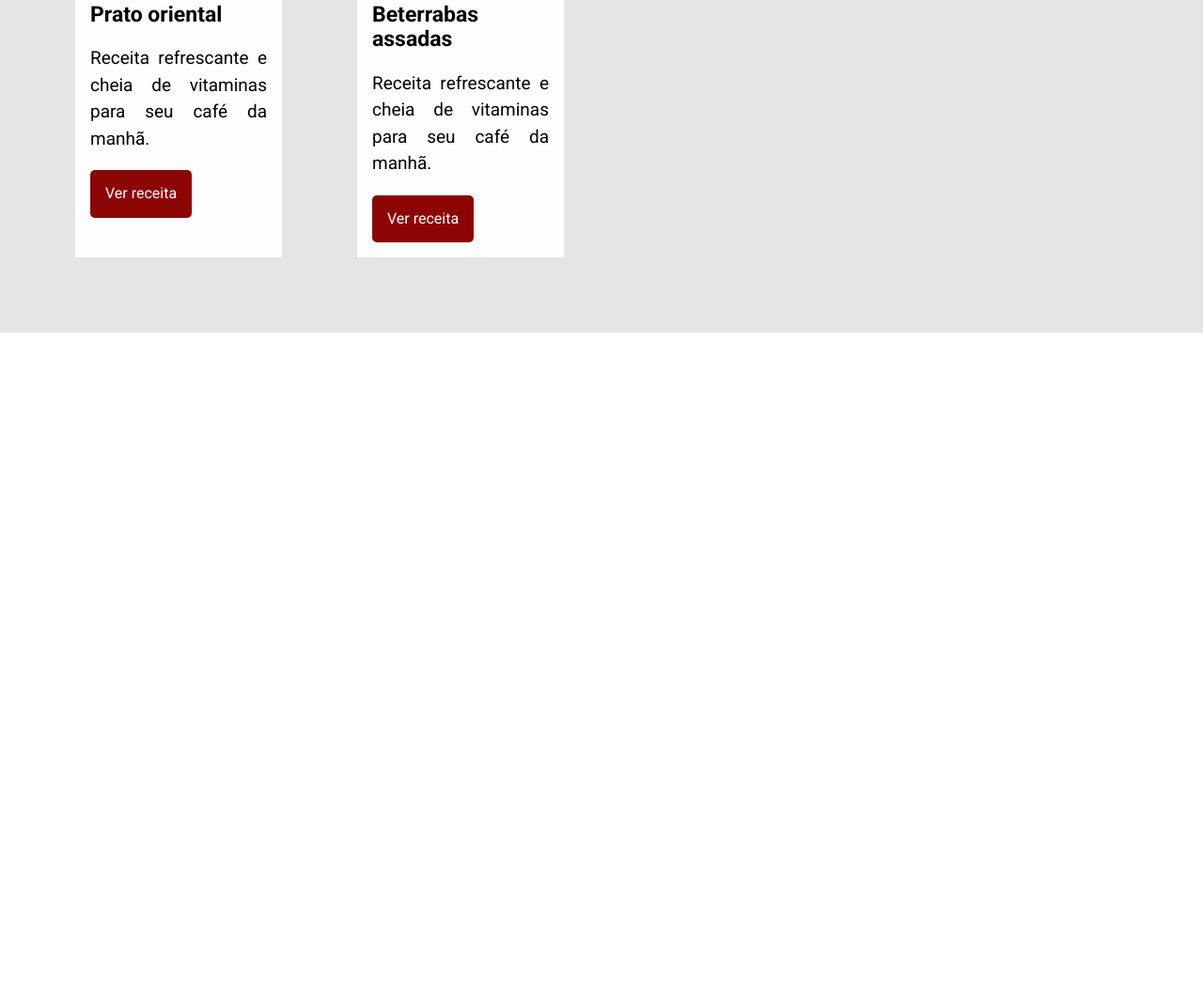
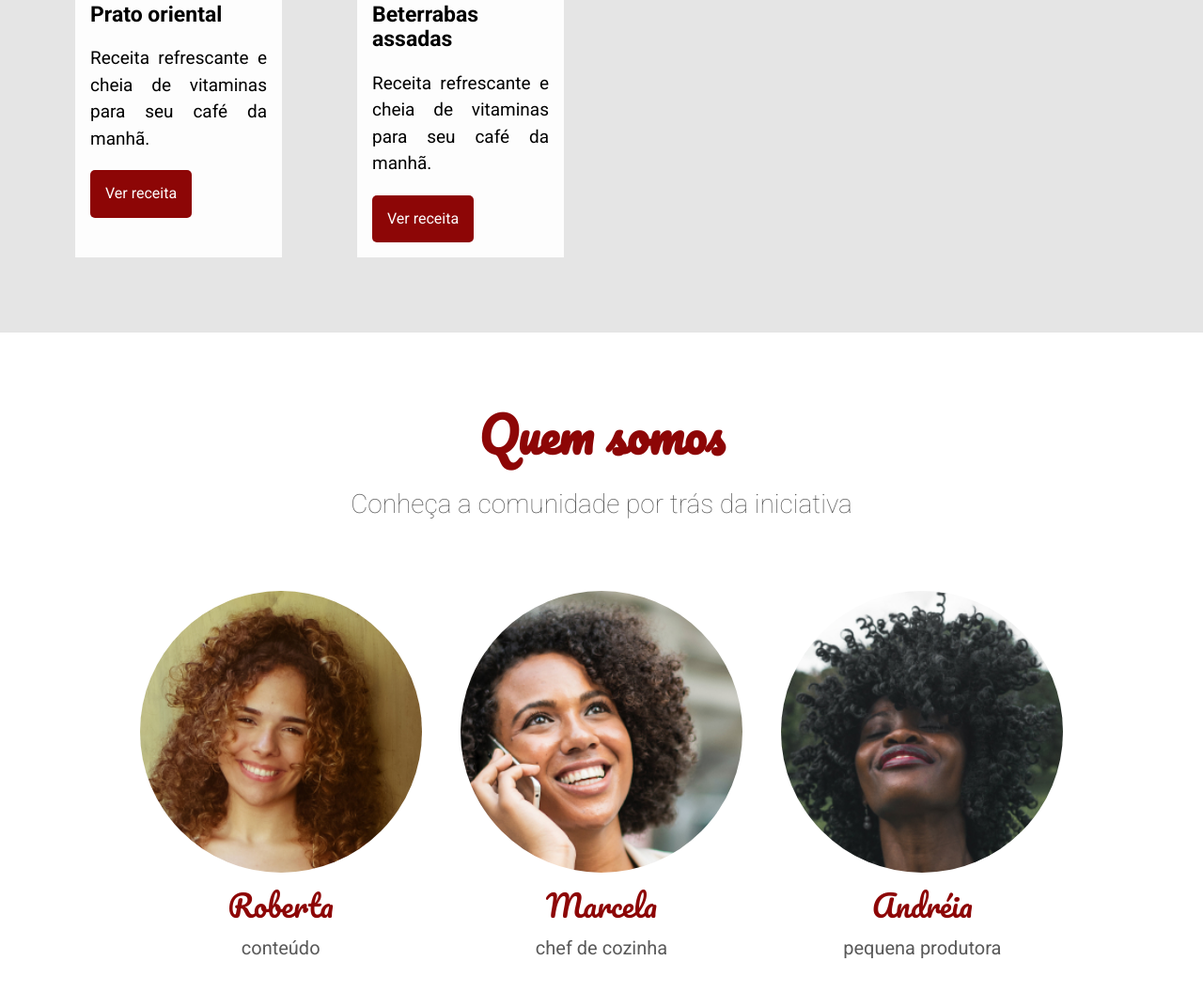
Before and after one commit to fariaslimajp/fruta-e-fruto, a plain HTML site: page index.html in a window 1280 px wide. Shown: the part 1924-2996 px from the top of the page at 94% size. Before the commit the page ends 2278 px from the top, so only its background shows below. Drawn offline with Linux system fonts and the light colour scheme.

Commit message:
Implementacao do HTML e CSS da sessão Quem Somos

```diff
--- a/assets/css/banner/banner-titulo.css
+++ b/assets/css/banner/banner-titulo.css
@@ -1,12 +1,12 @@
 .banner__titulo{
+    color:#fdfdfd;
     font-family: Pacifico, cursive;
-    color:#fdfdfd;
     font-size: 5.0625rem;
+    left: 50%;
     position: absolute;
-    top:50%;
-    left: 50%;
     text-shadow: 0 4px 4px rgba(0,0,0,0.6);
     text-align: center;
+    top:50%;
     transform: translate(-50%,-50%);
     width: 100%;
 }
--- /dev/null
+++ b/assets/css/pessoa/pessoa-funcao.css
@@ -0,0 +1,5 @@
+.pessoa__funcao {
+    color: #595959;
+    font-size: 1.25rem;
+    text-transform: lowercase;
+}
--- /dev/null
+++ b/assets/css/pessoa/pessoa-imagem.css
@@ -0,0 +1,19 @@
+.pessoa__imagem{
+    background-size: cover;
+    background-position: center;
+    background-repeat: no-repeat;
+    border-radius: 100%;
+    height: 300px;
+    width: 300px;
+}
+
+.pessoa__imagem--roberta{
+    background-image: url('../../img/pessoas/roberta.jpg');
+}
+
+.pessoa__imagem--marcela{
+    background-image: url('../../img/pessoas/marcela.jpg');
+}
+.pessoa__imagem--andreia{
+    background-image: url('../../img/pessoas/andreia.jpg');
+}
--- /dev/null
+++ b/assets/css/pessoa/pessoa-nome.css
@@ -0,0 +1,6 @@
+.pessoa__nome{
+    color: #8d0606;
+    margin: 1rem 0;
+    font-family: Pacifico, cursive;
+    font-size: 2rem;
+}
--- /dev/null
+++ b/assets/css/pessoa/pessoa.css
@@ -0,0 +1,4 @@
+.pessoa {
+    display: flex;
+    flex-direction: column;
+}
--- /dev/null
+++ b/assets/css/pessoas.css
@@ -0,0 +1,5 @@
+.pessoas {
+    display: flex;
+    padding: 3rem;
+    justify-content: space-around;
+}
--- /dev/null
+++ b/assets/css/quemSomos/quemSomos-descicao.css
@@ -0,0 +1,5 @@
+.quem-somos__descricao{
+    color: #595959;
+    font-size: 1.75rem;
+    font-weight: 100;
+}
--- /dev/null
+++ b/assets/css/quemSomos/quemSomos-titulo.css
@@ -0,0 +1,6 @@
+.quem-somos__titulo{
+    color: #8d0606;
+    margin-bottom:  1rem;
+    font-family: Pacifico, cursive;
+    font-size: 3.1875rem;
+}
--- /dev/null
+++ b/assets/css/quemSomos/quemSomos.css
@@ -0,0 +1,4 @@
+.quem-somos {
+    padding: 5rem;
+    text-align: center;
+}
--- a/assets/css/receita/receita-botao.css
+++ b/assets/css/receita/receita-botao.css
@@ -8,6 +8,6 @@
 }
 
 .receita__botao:hover{
+    cursor: pointer;
     background: #620404;
-    cursor: pointer;
 }
--- a/index.html
+++ b/index.html
@@ -25,6 +25,14 @@
         <link rel="stylesheet" href="./assets/css/receita/receita-descricao.css">
         <link rel="stylesheet" href="./assets/css/receita/receita-imagem.css">
         <link rel="stylesheet" href="./assets/css/receita/receita-titulo.css">
+        <link rel="stylesheet" href="./assets/css/quemSomos/quemSomos.css">
+        <link rel="stylesheet" href="./assets/css/quemSomos/quemSomos-titulo.css">
+        <link rel="stylesheet" href="./assets/css/quemSomos/quemSomos-descicao.css">
+        <link rel="stylesheet" href="./assets/css/pessoas.css">
+        <link rel="stylesheet" href="./assets/css/pessoa/pessoa.css">
+        <link rel="stylesheet" href="./assets/css/pessoa/pessoa-nome.css">
+        <link rel="stylesheet" href="./assets/css/pessoa/pessoa-funcao.css">
+        <link rel="stylesheet" href="./assets/css/pessoa/pessoa-imagem.css">
     </head>
     <body>
         <header class="cabecalho">
@@ -105,5 +113,29 @@
             </div>
         </section>
 
+        <section class="quem-somos">
+            <h3 class="quem-somos__titulo">Quem somos</h3>
+            <p class="quem-somos__descricao">Conheça a comunidade por trás da iniciativa</p>
+            <div class="pessoas">
+                <div class="pessoa">
+                    <div class="pessoa__imagem pessoa__imagem--roberta"></div>
+                    <span class="pessoa__nome">Roberta</span>
+                    <span class="pessoa__funcao">Conteúdo</span>
+                </div>
+
+                <div class="pessoa">
+                    <div class="pessoa__imagem pessoa__imagem--marcela"></div>
+                    <span class="pessoa__nome">Marcela</span>
+                    <span class="pessoa__funcao">Chef de cozinha</span>
+                </div>
+
+                <div class="pessoa">
+                    <div class="pessoa__imagem pessoa__imagem--andreia"></div>
+                    <span class="pessoa__nome">Andréia</span>
+                    <span class="pessoa__funcao">Pequena Produtora</span>
+                </div>
+            </div>
+        </section>
+
     </body>
 </html>
```
